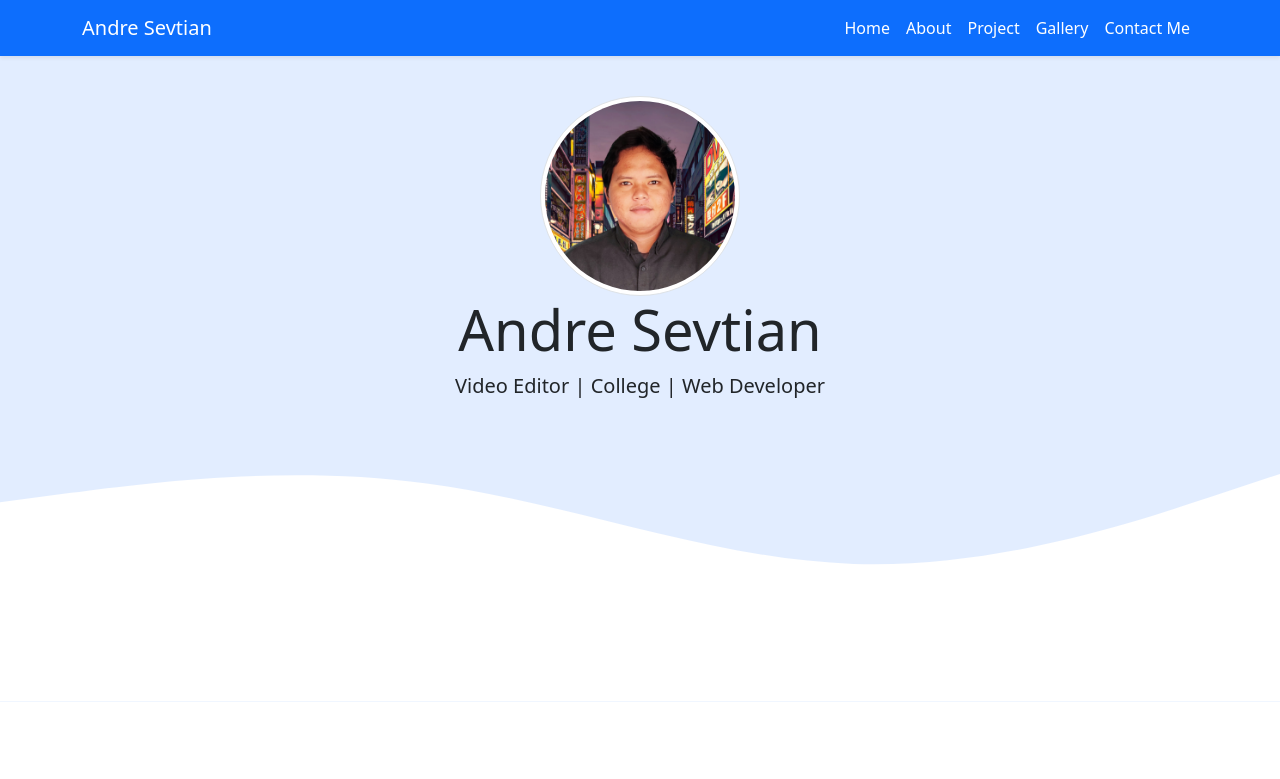
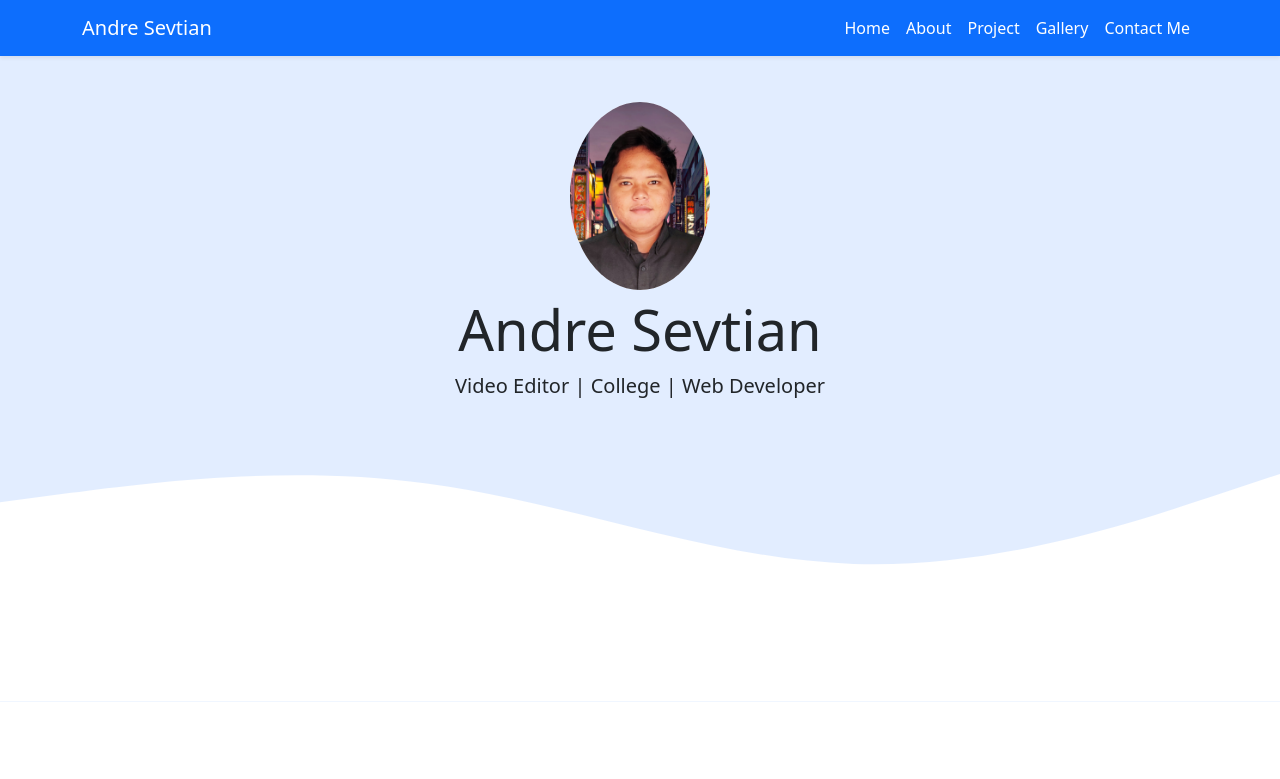
Before and after one commit to Andregit93/Andregit93.github.io, a plain HTML site: page index.html in a window 1280 px wide. Shown: the top 779 px of the page. Drawn offline with nearby package versions, Linux system fonts and the light colour scheme.

Commit message:
merubah bentuk foto jumbotron

```diff
--- a/index.html
+++ b/index.html
@@ -48,7 +48,7 @@
     <!-- jumbotron -->
     <section class="jumbotron text-center">
 
-        <img src="img/profil.png" alt="Andre Sevtian" width="200" class="rounded-circle img-thumbnail">
+        <img src="img/profil.png" alt="Andre Sevtian" class="img-thumbnail">
         <h1 class="display-4">Andre Sevtian</h1>
         <p class="lead"></p>
         <svg xmlns="http://www.w3.org/2000/svg" viewBox="0 0 1440 320">
--- a/style.css
+++ b/style.css
@@ -1,6 +1,11 @@
 .jumbotron {
     padding-top: 6rem;
     background-color: #e2edff;
+}
+
+.img-thumbnail {
+    width: 200px;
+    clip-path: ellipse(70px 94px) !important;
 }
 
 .project {
```
